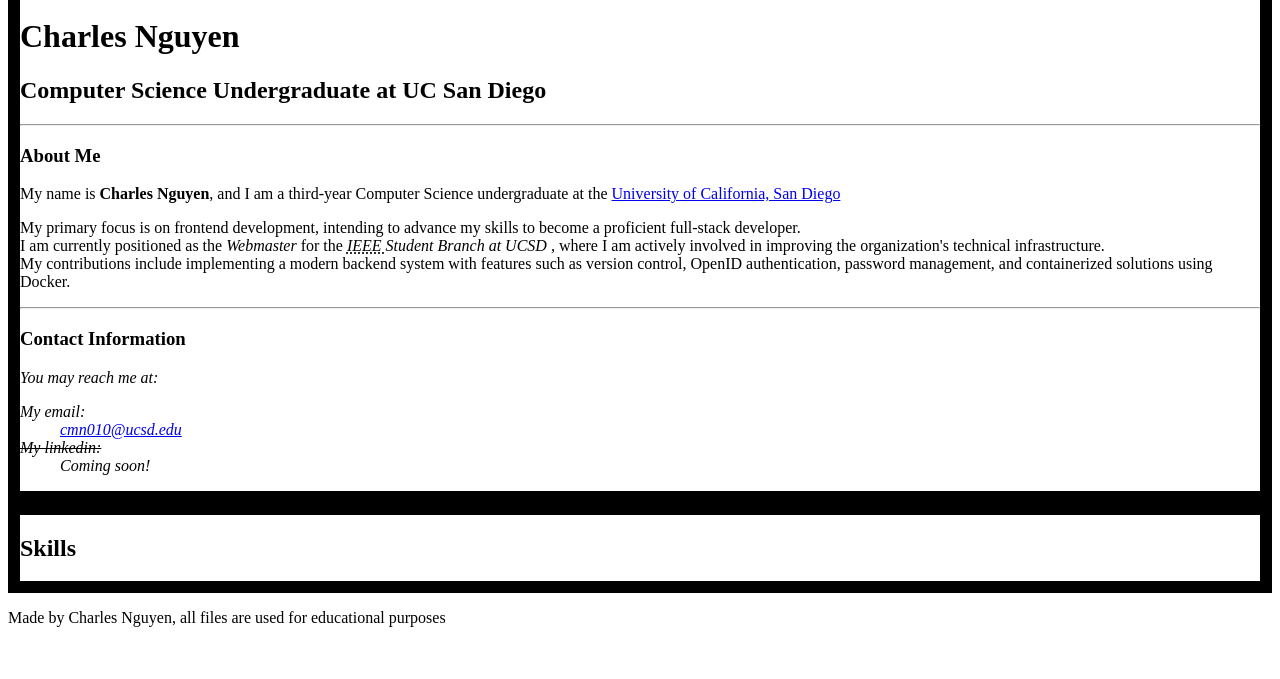
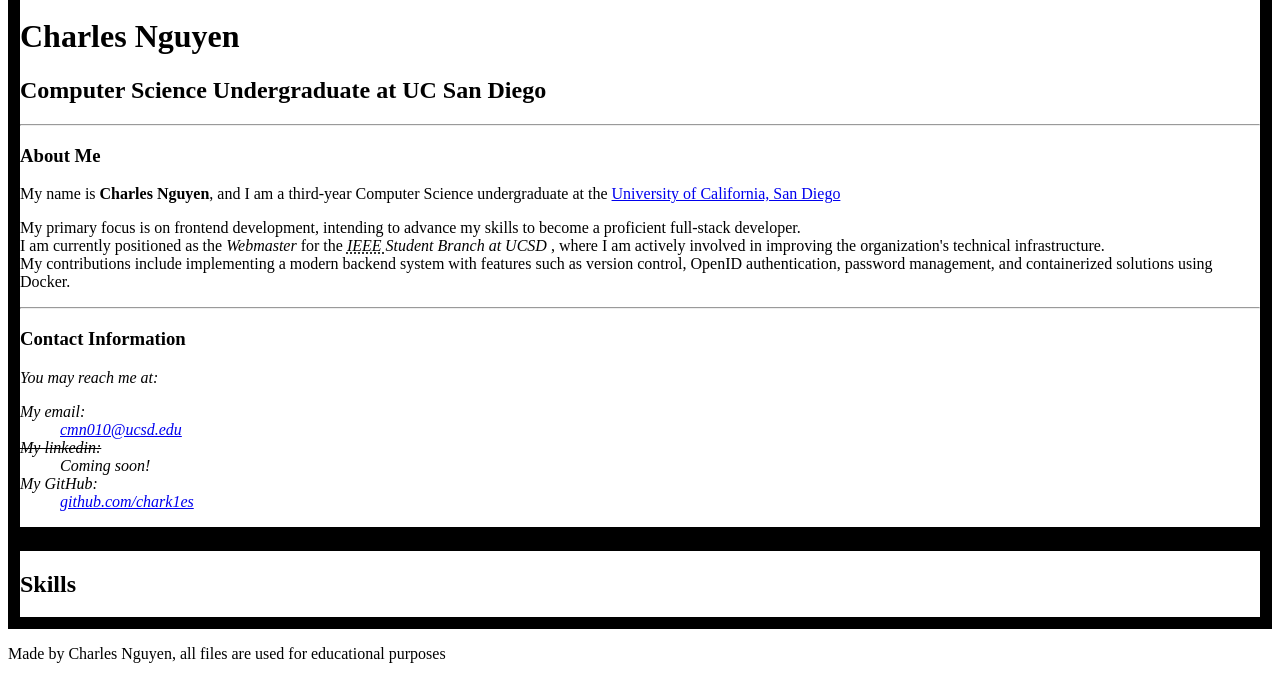
Before and after one commit to chark1es/cse134b-hw2, a plain HTML site: page index.html in a window 1280 px wide. Shown: the part 823-1502 px from the top of the page. Before the commit the page ends 1466 px from the top, so only its background shows below. Drawn offline with Linux system fonts and the light colour scheme.

Commit message:
Update index.html

```diff
--- a/index.html
+++ b/index.html
@@ -23,6 +23,7 @@
             <a href="./experiments.html">Experiments</a>
         </nav>
 
+        <main>
         <!-- Left Column -->
         <div class="left-column">
             <svg width="300" height="300">
@@ -92,6 +93,11 @@
                             <del>My linkedin:</del>
                         </dt>
                         <dd>Coming soon!</dd>
+
+                        <dt>My GitHub:</dt>
+                        <dd>
+                            <a href="https://github.com/chark1es">github.com/chark1es</a>
+                        </dd>
                     </dl>
                 </address>
             </section>
@@ -105,6 +111,7 @@
                 <progress value="3" max="5"></progress>
             </template>
         </div>
+        </main>
 
         <!-- Footer -->
         <footer>
```
